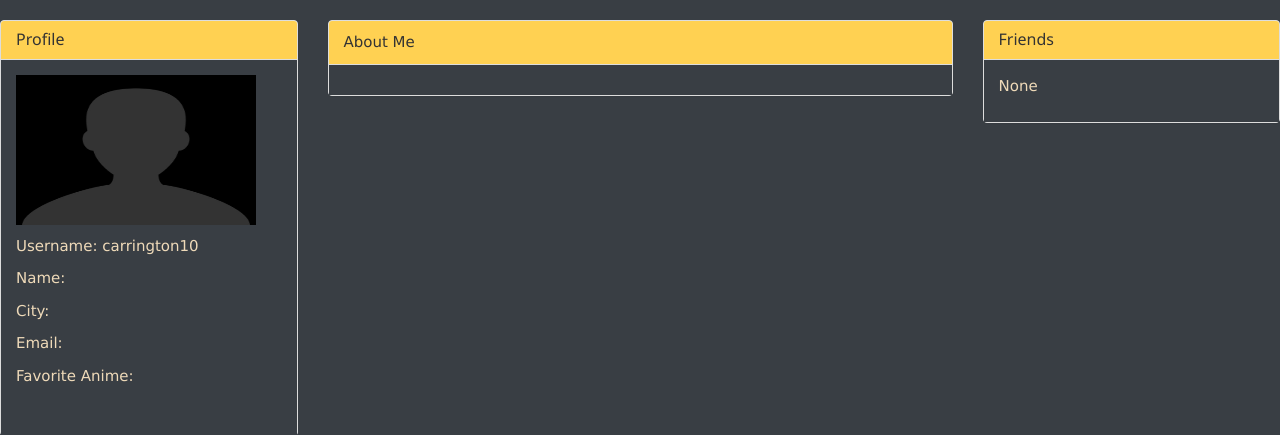
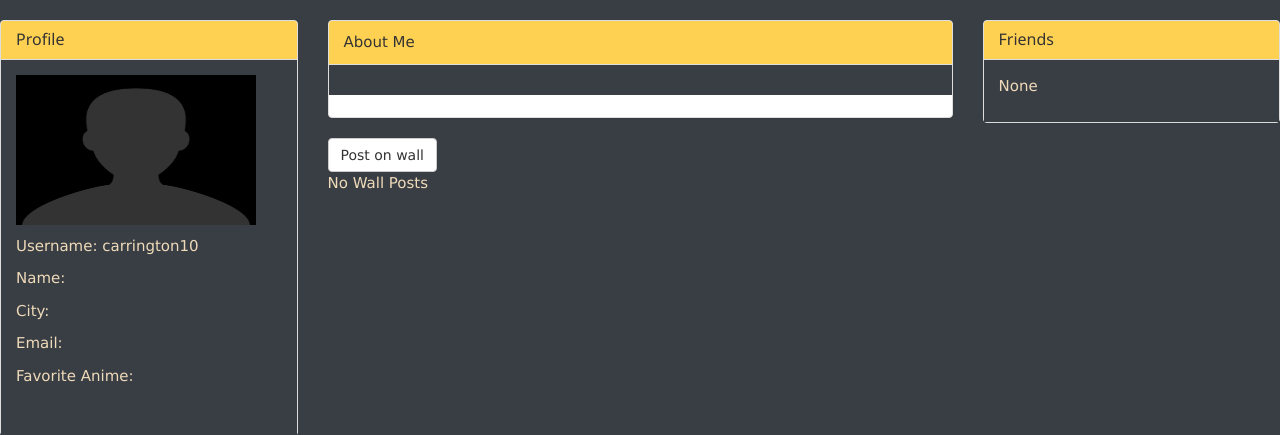
Before and after one commit to carrington10/final-project, a Django app: page /accounts/profile/ in a window 1280 px wide. Shown: the part 52-487 px from the top of the page. Run offline with Django 3.2, Linux system fonts and the light colour scheme; a user stored in the database is signed in; data comes from the database, SQL or seed files in the repository; both versions use the stored data as it was after the commit; some libraries are stand-ins or nearby versions.

Commit message:
this is wall post for user

```diff
--- a/mysite/accounts/templates/accounts/profile.html
+++ b/mysite/accounts/templates/accounts/profile.html
@@ -41,7 +41,22 @@
     <div class="panel panel-default">
             <div class="panel-heading">About Me</div>
             <div class="panel-body"> {{user.userprofile.bio}}</div>
+            <br />
+
+
     </div>
+    <a class="btn btn-default" href="{% url 'accounts:add_wall' pk=user.pk %}">Post on wall</a>
+
+  <br />
+    {% for wallp in wallps %}
+        <div class="Wallpost">
+            <div class="date">{{ wallp.created_date |date }}</div>
+            <strong>{{ wallp.user.first_name }} {{ wallp.user.last_Name }}</strong>
+            <p>{{ wallp.wall|linebreaks }}</p>
+        </div>
+    {% empty %}
+        <p>No Wall Posts</p>
+    {% endfor %}
   </div>
   <div class="col-sm-3">
 
--- a/mysite/accounts/urls.py
+++ b/mysite/accounts/urls.py
@@ -1,7 +1,7 @@
 from django.conf.urls import url
 from . import views
 from django.contrib.auth.views import login ,logout, password_reset, password_reset_done, password_reset_confirm, password_reset_complete
-
+from accounts.views import WallView
 
 app_name = 'accounts';
 urlpatterns = [
@@ -17,4 +17,5 @@
 url(r'^reset-password/done/$',password_reset_done,{'template_name':'accounts/password_reset_done.html'},name = 'password_reset_done'),
 url(r'^reset-password/confirm/(?P<uidb64>[0-9A-Za-z]+)-(?P<token>.+)/$', password_reset_confirm, {'template_name': 'accounts/reset_password_confirm.html', 'post_reset_redirect': 'accounts:password_reset_complete'}, name='password_reset_confirm'),
 url(r'^reset-password/complete/$',password_reset_confirm,{'template':'accounts/password_reset_complete.html'},name = 'password_reset_complete'),
+url(r'^profile/(?P<pk>\d+)/wallpost/$', WallView.as_view(), name='add_wall'),
 ]
--- a/mysite/accounts/views.py
+++ b/mysite/accounts/views.py
@@ -1,14 +1,17 @@
-from django.shortcuts import render, redirect
+from django.shortcuts import render, get_object_or_404, redirect
 from django.urls import reverse
 from django.contrib.auth import update_session_auth_hash,logout
 from django.contrib.auth.decorators import login_required
+from django.contrib.auth.mixins import LoginRequiredMixin
 from django.contrib.auth.forms import (
                         UserCreationForm,
                         UserChangeForm,
                      PasswordChangeForm)
 from django.contrib.auth.models import  User
 from accounts.forms import SignupForm, EditProfileForm
-from animeweb.models import Friend
+from animeweb.models import Friend, Wallpost
+from animeweb.forms import WallForm
+from django.views.generic.edit import CreateView
 
 
 # Create your views here.
@@ -37,17 +40,27 @@
 @login_required
 def view_profile(request,pk=None):
     if pk:
+
             user = User.objects.get(pk=pk)
+
             try:
                     friend = Friend.objects.get(current_user=user)
                     friends = friend.users.all()
+
             except Friend.DoesNotExist:
                             friends = None;
+            try:
+                  wallp = Wallpost.objects.filter(to_user = user)
+            except Wallpost.DoesNotExist:
+                              wallp = None;
+
     else:
+
         user = request.user
+        wallp = Wallpost.objects.filter(to_user=request.user)
         friend = Friend.objects.get(current_user=request.user)
         friends = friend.users.all()
-    args = {'user': user,'friends':friends}
+    args = {'user': user,'friends':friends, 'wallps':wallp}
     return render(request,'accounts/profile.html',args)
 @login_required
 def edit_profile(request):
@@ -82,3 +95,38 @@
             form = PasswordChangeForm(user= request.user)
             args = {'form': form}
             return render(request,'accounts/change_password.html',args)
+
+
+## class wall posts
+class WallView(LoginRequiredMixin,CreateView):
+        def get(self, request, pk):
+            form = WallForm()
+            return render(request, 'accounts/add_wall.html', {'form':form})
+        def post(self, request, pk):
+            form = WallForm(request.POST)
+            if form.is_valid():
+                wall = form.cleaned_data.get("wall")
+                to_user = User.objects.get(pk=int(pk))
+                wall_post = Wallpost(wall=wall, to_user=to_user, user=request.user)
+                wall_post.save()
+                return redirect('accounts:view_profilepk',pk = to_user.pk)
+            return render(request, self.template_name, {'form': form})
+        '''
+        template_name = 'accounts/add_wall.html'
+        model = Wallpost
+        form_class = WallForm
+        field = ['wall']
+        def post(self,request,pk):
+                     form = WallForm(request.POST)
+                     if form.is_valid():
+                                form.save()
+                                user = User.objects.get(pk=int(pk))
+                                form.to_user = user
+                                #wall_post.to_user = user
+                                form.user =  request.user
+                                form.save()
+                                return redirect('accounts:view_profilepk',pk = Wallpost.to_user.pk)
+        def get(self,request,pk):
+            form = WallForm()
+            return render(request, self.template_name, {'form': form})
+        '''
--- a/mysite/animeweb/models.py
+++ b/mysite/animeweb/models.py
@@ -25,6 +25,17 @@
         return self.text
 
 
+class Wallpost(models.Model):
+
+                    user = models.ForeignKey(User,on_delete = models.CASCADE)
+                    to_user =  models.ForeignKey(User,related_name='to_user',on_delete = models.CASCADE)
+                    wall =  models.TextField(max_length=100,default="")
+                    day_created = models.DateTimeField(auto_now_add=True)
+
+
+
+                    def __str__(self):
+                            return self.wall
 class Friend(models.Model):
     users = models.ManyToManyField(User)
     current_user = models.ForeignKey(User,related_name='owner',null = True,on_delete = models.CASCADE)
```
Also changed, not shown: mysite/accounts/templates/accounts/add_wall.html (added, +16 -0 lines), mysite/animeweb/forms.py (+8 -1 lines), mysite/animeweb/migrations/0014_wallpost.py (added), mysite/db.sqlite3.
